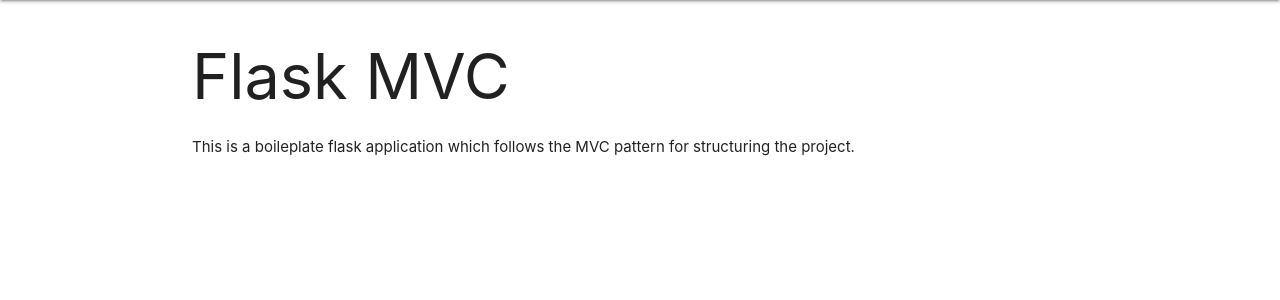
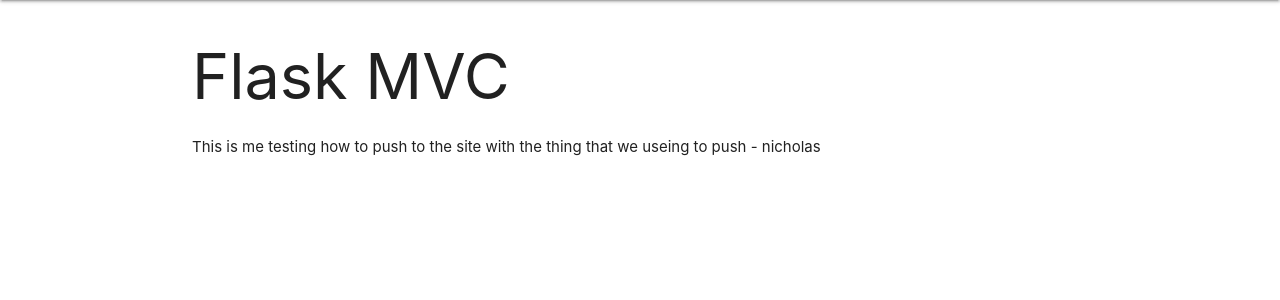
Before and after one commit to nicholasr74/just-testing, a Flask app: page / in a window 1280 px wide. Shown: the part 64-364 px from the top of the page. Run offline with Flask 3, Linux system fonts and the light colour scheme.

Commit message:
testing message

```diff
--- a/App/templates/index.html
+++ b/App/templates/index.html
@@ -6,5 +6,5 @@
 
 {% block content %}
     <h1>Flask MVC</h1>
-    <p>This is a boileplate flask application which follows the MVC pattern for structuring the project.</p>
+    <p>This is me testing how to push to the site with the thing that we useing to push - nicholas</p>
 {% endblock %}
```
